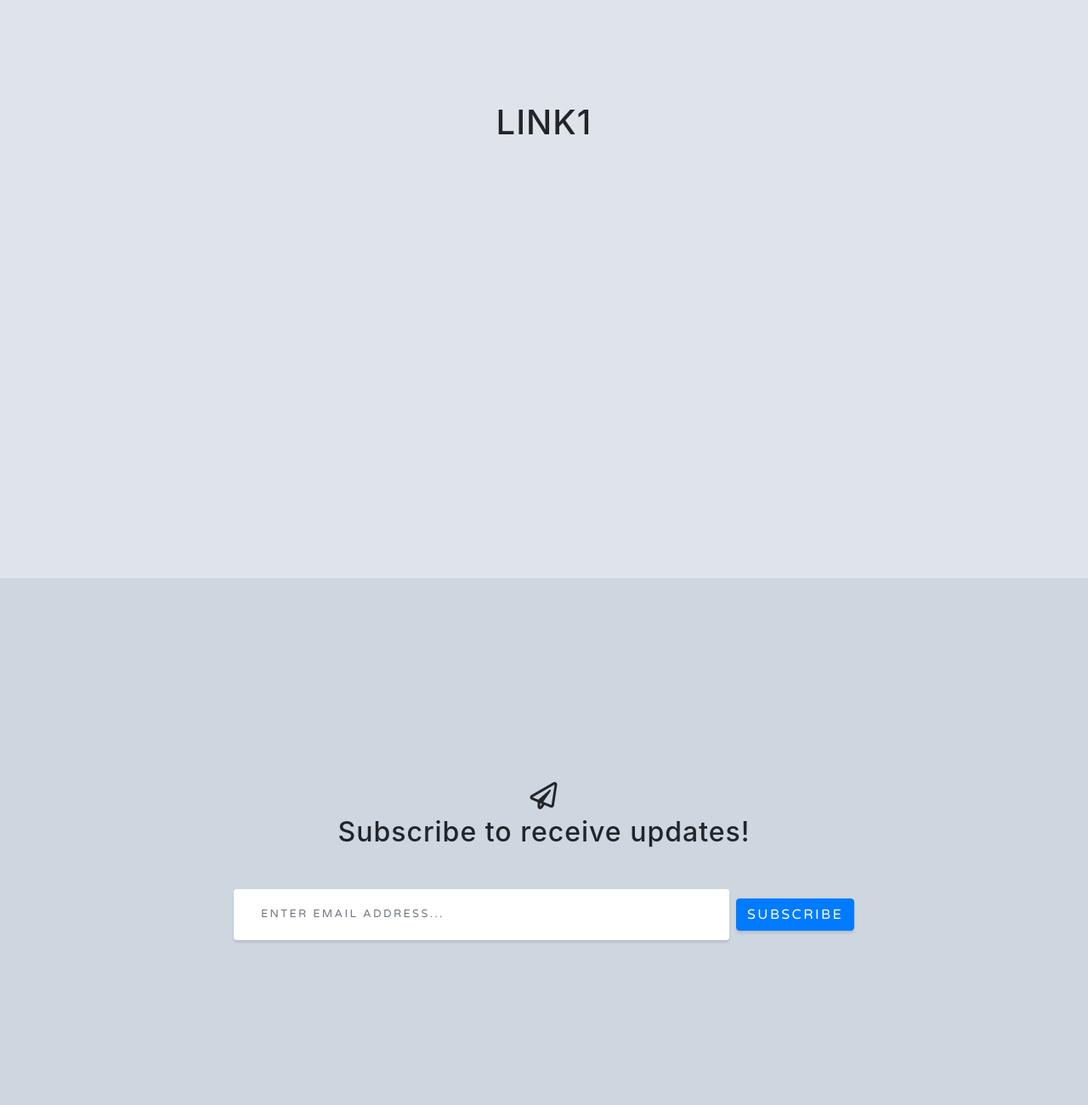
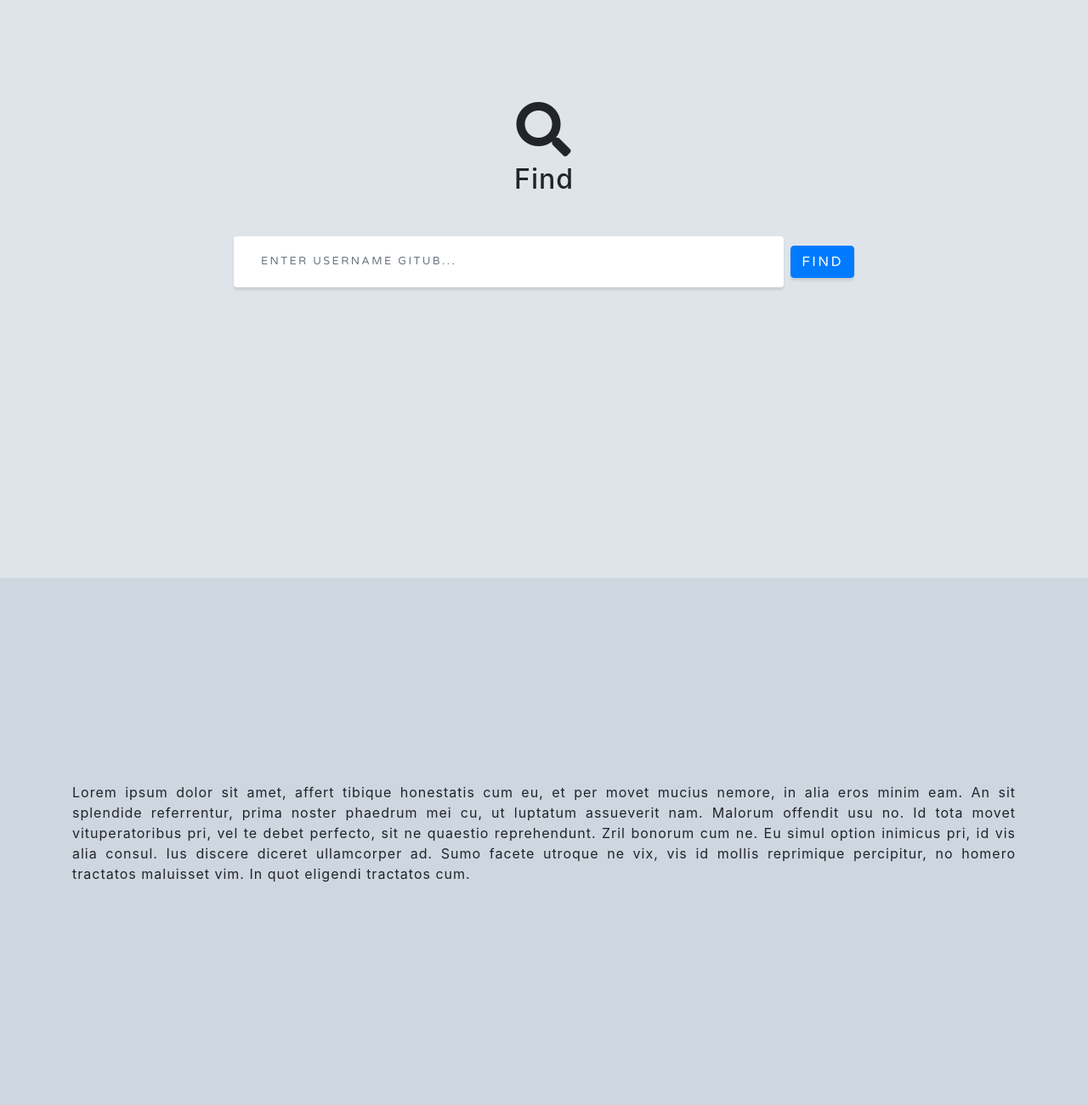
Before and after one commit to XavierAfonso/TWEB_Project01, a website with bundled scripts: page index.html in a window 1280 px wide. Shown: the part 920-2220 px from the top of the page at 85% size. Built offline with nearby package versions, Linux system fonts and the light colour scheme.

Commit message:
Add some sal.js + search icone

```diff
--- a/css/grayscale.css
+++ b/css/grayscale.css
@@ -326,3 +326,7 @@ footer {
   min-height: 35rem;
   padding: 15rem 0;
 }
+
+#link2 p{
+  text-align:justify;
+}
--- a/index.html
+++ b/index.html
@@ -22,6 +22,11 @@
     <!--<link href="css/grayscale.min.css" rel="stylesheet">-->
     <link href="css/grayscale.css" rel="stylesheet">
     <link rel="stylesheet" href="css/sal.css">
+
+
+    <link rel="stylesheet" href="https://use.fontawesome.com/releases/v5.3.1/css/all.css" integrity="sha384-mzrmE5qonljUremFsqc01SB46JvROS7bZs3IO2EmfFsd15uHvIt+Y8vEf7N7fWAU" crossorigin="anonymous">
+
+
 
   </head>
 
@@ -62,40 +67,32 @@
             data-sel-easing="ease-out-bounce"
         >
 
-          <h1 class="mx-auto my-0 text-uppercase">Grayscale</h1>
+          <h1 class="mx-auto my-0 text-uppercase">Who can help ?</h1>
           <h2 class="mx-auto mt-2 mb-5">A free, responsive, one page Bootstrap theme created by Start Bootstrap.</h2>
           <a href="#link1" class="btn btn-primary js-scroll-trigger">Get Started</a>
         </div>
       </div>
     </header>
 
-    <section id="link1">
-        <div class="container d-flex h-200 align-items-center">
-          <div class="mx-auto text-center"
+
+    <section id="link1"  class="signup-section">
+      <div class="container"
 
       data-sal-duration="1200"
       data-sal="slide-up"
       data-sal-delay="300"
       data-sel-easing="ease-out-bounce"
      >
-
-             <h1 class="mx-auto my-0 text-uppercase">Link1</h1>
-
-          </div>
-        </div>
-      </section>
-
-      <section id="link2"  class="signup-section">
-          <div class="container">
         <div class="row">
           <div class="col-md-10 col-lg-8 mx-auto text-center">
 
-                <i class="far fa-paper-plane fa-2x mb-2"></i>
-                <h2 class="mb-5">Subscribe to receive updates!</h2>
+            <!--<i class="far fa-paper-plane fa-2x mb-2"></i>-->
+            <i class="fas fa-search fa-4x mb-2"></i>
+            <h2 class="mb-5">Find </h2>
 
             <form class="form-inline d-flex">
-                  <input type="email" class="form-control flex-fill mr-0 mr-sm-2 mb-3 mb-sm-0" id="inputEmail" placeholder="Enter email address...">
-                  <button type="submit" class="btn btn-primary mx-auto">Subscribe</button>
+              <input type="email" class="form-control flex-fill mr-0 mr-sm-2 mb-3 mb-sm-0" id="inputEmail" placeholder="Enter username gitub...">
+              <button type="submit" class="btn btn-primary mx-auto">Find</button>
             </form>
 
           </div>
@@ -103,10 +100,34 @@
       </div>
     </section>
 
+    <section id="link2">
+        <div class="container d-flex h-200 align-items-center"
+
+        data-sal-duration="1200"
+        data-sal="slide-up"
+        data-sal-delay="300"
+        data-sel-easing="ease-out-bounce"
+       >
+          <div class="mx-auto text-center">
+
+             <p>Lorem ipsum dolor sit amet, affert tibique honestatis cum eu, et per movet mucius nemore, in alia eros minim eam. An sit splendide referrentur, prima noster phaedrum mei cu, ut luptatum assueverit nam. Malorum offendit usu no. Id tota movet vituperatoribus pri, vel te debet perfecto, sit ne quaestio reprehendunt. Zril bonorum cum ne.
+
+              Eu simul option inimicus pri, id vis alia consul. Ius discere diceret ullamcorper ad. Sumo facete utroque ne vix, vis id mollis reprimique percipitur, no homero tractatos maluisset vim. In quot eligendi tractatos cum.
+             </p>
+
+          </div>
+        </div>
+      </section>
 
     <!-- Contact Section -->
     <section id="contact" class="contact-section bg-black">
-      <div class="container">
+      <div class="container"
+
+      data-sal-duration="1200"
+      data-sal="slide-up"
+      data-sal-delay="300"
+      data-sel-easing="ease-out-bounce"
+     >
 
         <div class="row">
           <div class="col-md-4 mb-3 mb-md-0">
```
Lines whose indentation alone changed are shown as unchanged.
